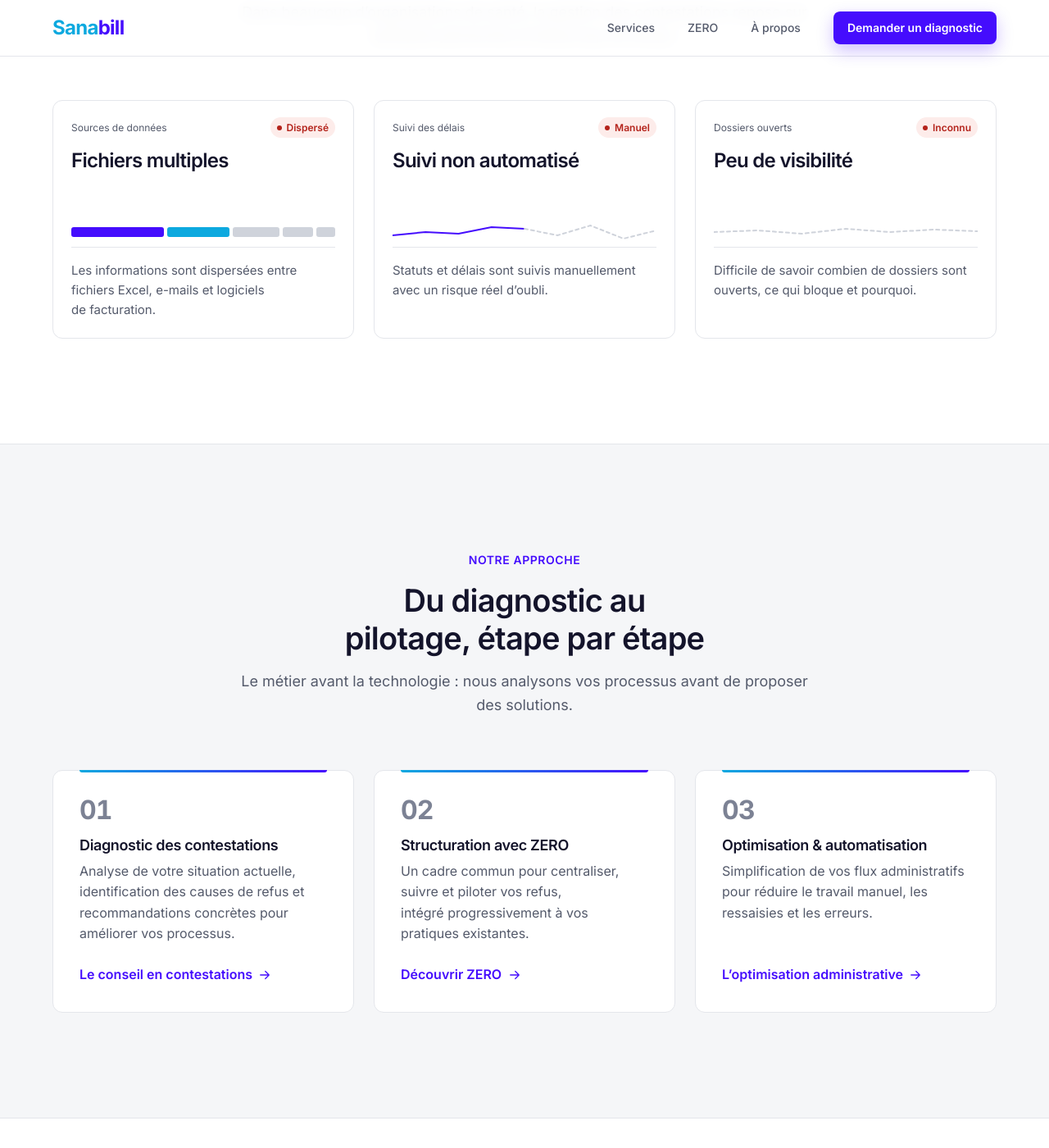
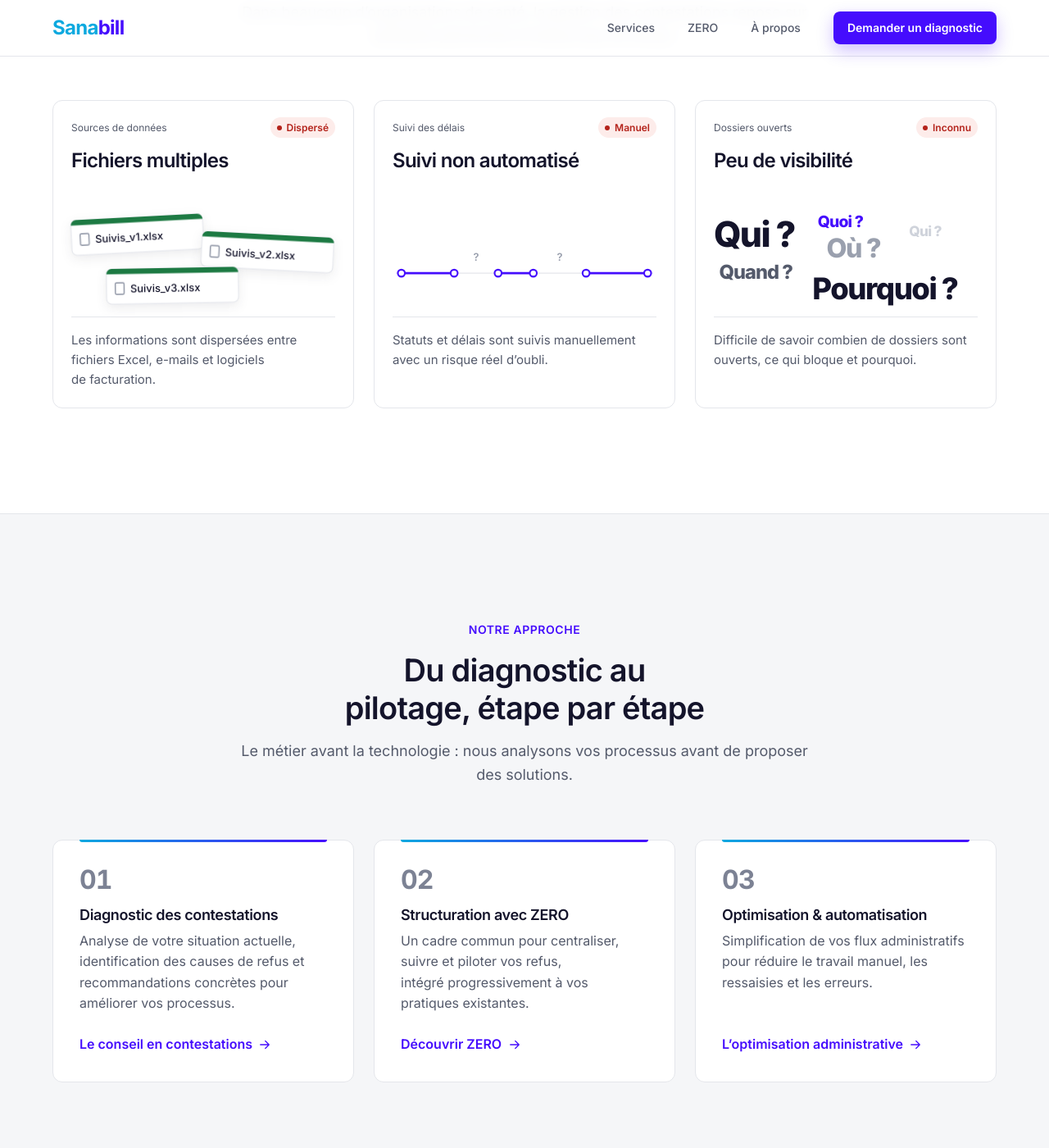
Before and after one commit to loicJubin/sanabill, a Jekyll site: the page built from index.html, in a window 1280 px wide and 1400 px high, scrolled down 1507 px. Shown: the whole window at 82% size. Built offline with Jekyll 4.4.1, drawn with Linux system fonts in a browser that asks for light colours.

Commit message:
style(home): Illustrate the Le constat tiles
- Fichiers multiples: three versions of the same spreadsheet
- Suivi non automatisé: a timeline with gaps marked by a question mark
- Peu de visibilité: open questions (Qui ? Quoi ? Où ? Quand ? Pourquoi ?)

The illustrations are SVG and scale with the tile width. Removes the
unused segments/broken/unknown charts.

```diff
--- a/_data/index.yml
+++ b/_data/index.yml
@@ -34,17 +34,17 @@ fr:
       - title: "Fichiers multiples"
         label: "Sources de données"
         status: "Dispersé"
-        viz: "segments"
+        viz: "files"
         description: "Les informations sont dispersées entre fichiers Excel, e-mails et logiciels de facturation."
       - title: "Suivi non automatisé"
         label: "Suivi des délais"
         status: "Manuel"
-        viz: "broken"
+        viz: "timeline"
         description: "Statuts et délais sont suivis manuellement avec un risque réel d’oubli."
       - title: "Peu de visibilité"
         label: "Dossiers ouverts"
         status: "Inconnu"
-        viz: "unknown"
+        viz: "questions"
         description: "Difficile de savoir combien de dossiers sont ouverts, ce qui bloque et pourquoi."
 
   approach:
--- a/_includes/tile.html
+++ b/_includes/tile.html
@@ -9,20 +9,50 @@
     <span class="tile__status tile__status--{{ include.tone | default: 'ok' }}">{{ include.status }}</span>
   </div>
   <h3 class="tile__title">{{ include.title }}</h3>
-  <div class="tile__viz" aria-hidden="true">
+  {% assign art = "files,timeline,questions" | split: "," %}
+  <div class="tile__viz{% if art contains include.viz %} tile__viz--art{% endif %}" aria-hidden="true">
     {% case include.viz %}
-    {% when 'segments' %}
-      <div class="tile__bar tile__bar--segments"><span></span><span></span><span></span><span></span><span></span></div>
+    {% when 'files' %}
+      {% comment %} Several versions of the same spreadsheet {% endcomment %}
+      <svg viewBox="0 0 300 108" focusable="false">
+        {% assign files = "0,6,-3|148,26,3|40,64,-1" | split: "|" %}
+        {% for f in files %}
+          {% assign p = f | split: "," %}
+          <g class="tile-file" transform="translate({{ p[0] }} {{ p[1] }}) rotate({{ p[2] }} 76 20)">
+            <rect class="tile-file__card" width="150" height="40" rx="6" />
+            <path class="tile-file__band" d="M6 0h138a6 6 0 0 1 6 6v0H0v0a6 6 0 0 1 6-6z" />
+            <rect class="tile-file__icon" x="10" y="16" width="10" height="13" rx="1.5" />
+            <text class="tile-file__name" x="27" y="27">Suivis_v{{ forloop.index }}.xlsx</text>
+          </g>
+        {% endfor %}
+      </svg>
+    {% when 'timeline' %}
+      {% comment %} Follow-up in separate steps, with gaps {% endcomment %}
+      <svg viewBox="0 0 300 108" focusable="false">
+        <line class="tile-line__axis" x1="4" y1="70" x2="296" y2="70" />
+        <line class="tile-line__seg" x1="10" y1="70" x2="70" y2="70" />
+        <line class="tile-line__seg" x1="120" y1="70" x2="160" y2="70" />
+        <line class="tile-line__seg" x1="220" y1="70" x2="290" y2="70" />
+        {% assign dots = "10,70,120,160,220,290" | split: "," %}
+        {% for x in dots %}<circle class="tile-line__dot" cx="{{ x }}" cy="70" r="4" />{% endfor %}
+        <text class="tile-line__gap" x="95" y="56">?</text>
+        <text class="tile-line__gap" x="190" y="56">?</text>
+      </svg>
+    {% when 'questions' %}
+      {% comment %} Open questions nobody can answer quickly {% endcomment %}
+      <svg viewBox="0 0 300 108" focusable="false">
+        <text class="tile-q" x="0" y="40" font-size="40">Qui ?</text>
+        <text class="tile-q tile-q--accent" x="118" y="18" font-size="18">Quoi ?</text>
+        <text class="tile-q tile-q--muted" x="128" y="52" font-size="30">Où ?</text>
+        <text class="tile-q tile-q--soft" x="6" y="76" font-size="22">Quand ?</text>
+        <text class="tile-q" x="112" y="100" font-size="34">Pourquoi ?</text>
+        <text class="tile-q tile-q--faint" x="222" y="28" font-size="16">Qui ?</text>
+      </svg>
     {% when 'solid' %}
       <div class="tile__bar tile__bar--solid"><span></span></div>
     {% else %}
       <svg viewBox="0 0 120 44" preserveAspectRatio="none" focusable="false">
         {% case include.viz %}
-        {% when 'broken' %}
-          <polyline points="0,30 15,26 30,28 45,20 60,22" />
-          <polyline class="is-dashed" points="60,22 75,30 90,18 105,34 120,24" />
-        {% when 'unknown' %}
-          <polyline class="is-dashed" points="0,26 20,24 40,28 60,22 80,26 100,23 120,25" />
         {% when 'flat' %}
           <polyline points="0,34 30,33 60,34 90,33 120,34" />
         {% when 'steps' %}
--- a/_sass/components/_tile.scss
+++ b/_sass/components/_tile.scss
@@ -106,17 +106,20 @@ $status-ok-bg: #e7f5ec;
       border-radius: 3px;
     }
 
-    &--segments span {
-      &:nth-child(1) { flex: 3; background: $bill-blue; }
-      &:nth-child(2) { flex: 2; background: $sana-blue; }
-      &:nth-child(3) { flex: 1.5; }
-      &:nth-child(4) { flex: 1; }
-      &:nth-child(5) { flex: 0.6; }
-    }
-
     &--solid span {
       flex: 1;
       background: $gradient-primary;
+    }
+  }
+
+  // Illustrations (Le constat): scale with the tile width
+  &__viz--art {
+    height: auto;
+    padding-bottom: 0.75rem;
+
+    svg {
+      height: auto;
+      overflow: visible;
     }
   }
 
@@ -125,3 +128,64 @@ $status-ok-bg: #e7f5ec;
     color: $ink-muted;
   }
 }
+
+// Illustration parts
+.tile-file {
+  filter: drop-shadow(0 4px 6px rgba(20, 20, 43, 0.08));
+
+  &__card {
+    fill: $surface;
+    stroke: $border;
+  }
+
+  &__band {
+    fill: #1d7a43;
+  }
+
+  &__icon {
+    fill: none;
+    stroke: #9aa0ae;
+    stroke-width: 1.5;
+  }
+
+  &__name {
+    font-size: 12px;
+    font-weight: $font-medium;
+    fill: $ink;
+  }
+}
+
+.tile__viz .tile-line__seg {
+  stroke: $bill-blue;
+  stroke-width: 2.5;
+  stroke-linecap: round;
+}
+
+.tile__viz .tile-line__axis {
+  stroke: $border;
+  stroke-width: 1;
+}
+
+.tile-line__dot {
+  fill: $surface;
+  stroke: $bill-blue;
+  stroke-width: 2;
+}
+
+.tile-line__gap {
+  font-size: 12px;
+  font-weight: $font-semibold;
+  text-anchor: middle;
+  fill: #9aa0ae;
+}
+
+.tile-q {
+  font-weight: 800;
+  letter-spacing: -0.04em;
+  fill: $ink;
+
+  &--accent { fill: $bill-blue; }
+  &--muted { fill: #9aa0ae; }
+  &--soft { fill: $ink-muted; }
+  &--faint { fill: $border-strong; }
+}
```
Also changed, not shown: other parts of _includes/tile.html (+1 -1 lines).
